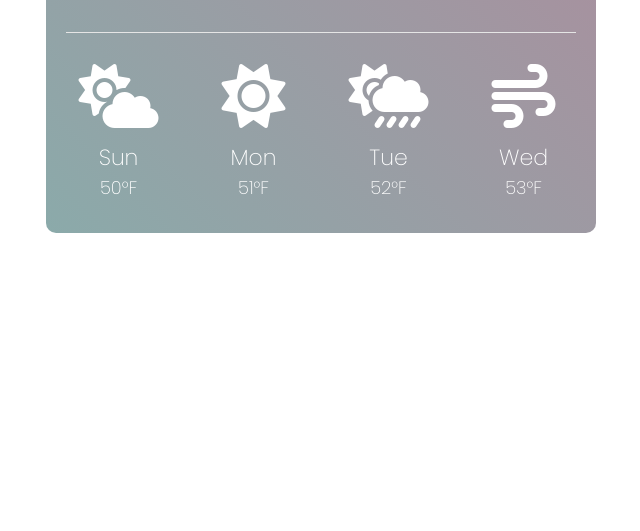
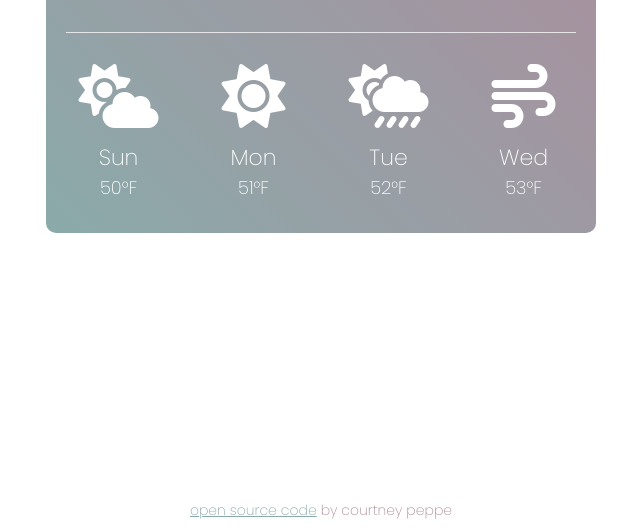
Before and after one commit to coureliz/weather-project, a plain HTML site: page index.html in a window 1280 px wide. Shown: the part 269-800 px from the top of the page, without its empty margins (319-959 px from the left). Drawn offline with nearby package versions, Linux system fonts and the light colour scheme.

Commit message:
Add open source code text

```diff
--- a/index.html
+++ b/index.html
@@ -78,6 +78,9 @@
                 </div>
             </div>
         </div>
+
+<div class="footer"><p class="footer-text"><span style="color: #ae8b9c;">
+<a href="https://github.com/coureliz/weather-project">open source code</a> by courtney peppe</p></span></div>
         <script src="script.js"></script>
 </body>
 
--- a/style.css
+++ b/style.css
@@ -90,3 +90,32 @@ img {
   font-size: 20px;
   vertical-align: middle;
 }
+
+a {
+  color: #8baaaa;
+  text-decoration: underline;
+}
+
+a:hover {
+  background-image: linear-gradient(45deg, #8baaaa 0%, #ae8b9c 100%);
+  color: white;
+  text-decoration: underline;
+}
+
+.footer {
+  position: fixed;
+  padding: 10px 10px 10px 10px;
+  left: 0;
+  bottom: 0;
+  width: 100%;
+  background-color: white;
+  text-align: center;
+  height: 40px;
+}
+
+.footer-text {
+  font-family: "Poppins", sans-serif;
+  font-weight: 200;
+  font-size: 14px;
+  vertical-align: middle;
+}
```
